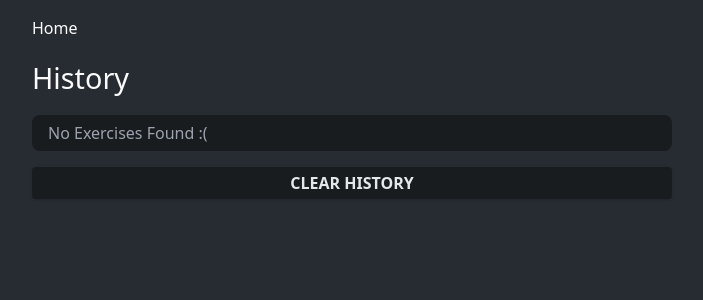
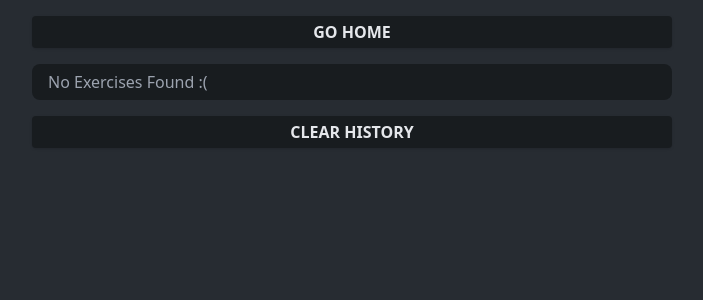
Before and after one commit to davidc4747/one-set, a React (Vite) app: page /history in a window 1280 px wide. Shown: the top 300 px of the page, without its empty margins (288-991 px from the left). Built offline with nearby package versions, Linux system fonts and the light colour scheme.

Commit message:
Display Full history by Groups

```diff
--- a/src/pages/history/history.tsx
+++ b/src/pages/history/history.tsx
@@ -2,7 +2,7 @@ import { useState, useEffect } from "react";
 import moment from "moment";
 import { Link } from "react-router-dom";
 import { Exercise } from "../../utils/exerciseService";
-import { getHistory, clearHistory } from "../../utils/historyService";
+import { getHistoryByDate, clearHistory } from "../../utils/historyService";
 
 /* ===================== *\
     # History
@@ -23,10 +23,13 @@ export default function History(): React.ReactElement {
     };
 
     // Get the history Data from the DB
-    const [history, setHistory] = useState<Exercise[]>([]);
+    const [history, setHistory] = useState<
+        [date: string, exList: Exercise[]][]
+    >([]);
     useEffect(function () {
         (async function init() {
-            setHistory(await getHistory());
+            const historyGroups = await getHistoryByDate();
+            setHistory(Array.from(historyGroups));
         })();
     }, []);
 
@@ -37,27 +40,40 @@ export default function History(): React.ReactElement {
 
     return (
         <main className="flex flex-col gap-lg">
-            <Link to="/">Home</Link>
-            <h1>History</h1>
+            <Link className="btn float-left" to="/">
+                Go Home
+            </Link>
 
-            <ul data-testid="full-history">
+            {/* Not Found Message */}
             {history.length === 0 && (
+                <ul data-testid="history-not-found">
                     <li className="bg-primary-500 text-gray-400 px-lg py-sm cursor-default rounded-lg">
                         No Exercises Found :(
                     </li>
+                </ul>
             )}
-                {history.map((exercise, index) => (
+
+            {/* Display hsitory items */}
+            {history.map(([date, exerciseList]) => (
+                <div key={date}>
+                    <h1 className="mt-lg">
+                        {moment(date).calendar(dateFormat)}
+                    </h1>
+                    <ul data-testid="history-group">
+                        {exerciseList.map((exercise, index) => (
                             <li
                                 key={index}
+                                data-testid="history-item"
                                 className="bg-primary-500 text-gray-400 px-lg py-sm  cursor-default first:rounded-t-lg last:rounded-b-lg flex justify-between hover:bg-primary-900 hover:text-white"
                             >
-                        <span>
-                            {moment(exercise.datetime).calendar(dateFormat)}
-                        </span>
                                 {!moment(exercise.datetime).isSame(
                                     Date.now(),
                                     "month"
-                        ) && <span>{moment(exercise.datetime).fromNow()}</span>}
+                                ) && (
+                                    <span>
+                                        {moment(exercise.datetime).fromNow()}
+                                    </span>
+                                )}
                                 <span>{exercise.name}</span>
                                 <span>
                                     {exercise.set}x{exercise.weight}lbs
@@ -65,6 +81,8 @@ export default function History(): React.ReactElement {
                             </li>
                         ))}
                     </ul>
+                </div>
+            ))}
 
             <button onClick={handleClear}>Clear History</button>
         </main>
--- a/src/utils/exerciseService.ts
+++ b/src/utils/exerciseService.ts
@@ -131,19 +131,12 @@ async function getNextExerciseByName(
 
 async function getAvailableExercieTypes() {
     const exerciseOrder = ALL_EXERCISES.slice(); // Clone the Array
-
-    // TODO: I should be initalizing this as 0 inside the next chunk of code.
-    //          There's a way to simplif this, but i can do it NOW. Unless i'm sure I have tests for this funciton
-    //          This isn't a Type problem. this is a code problem
-    const numOfSets: Record<ExerciseType, number> = ALL_EXERCISES.reduce(
-        function (acc, exercise) {
-            return {
-                ...acc,
-                [exercise]: 0,
-            };
-        },
-        {}
-    );
+    const numOfSets = ALL_EXERCISES.reduce(function (acc, exercise) {
+        return {
+            ...acc,
+            [exercise]: 0,
+        };
+    }, {}) as Record<ExerciseType, number>;
     let availableExercies = new Set<ExerciseType>(exerciseOrder);
     const history = await getHistory();
     history.forEach(function (exercise) {
--- a/src/utils/historyService.ts
+++ b/src/utils/historyService.ts
@@ -29,6 +29,27 @@ export async function getHistoryForExercise(
     return history.filter((ex) => ex.name === exerciseName);
 }
 
+/* ------------------------- *\
+    #By Group
+\* ------------------------- */
+
+export async function getHistoryByDate(): Promise<Map<string, Exercise[]>> {
+    const history = await getHistory(false);
+    const groups = new Map<string, Exercise[]>();
+    history.forEach(function (exercise) {
+        const date = moment(exercise.datetime).format("YYYY-MM-DD");
+        if (groups.has(date)) {
+            // Append to the Group
+            const group = groups.get(date);
+            group?.push(exercise);
+        } else {
+            // Start a new Group
+            groups.set(date, [exercise]);
+        }
+    });
+    return groups;
+}
+
 /* ======================== *\
     #Update
 \* ======================== */
```
Also changed, not shown: 2 other files (tests, documents, lock files or other folders). Lines whose indentation alone changed are shown as unchanged.
